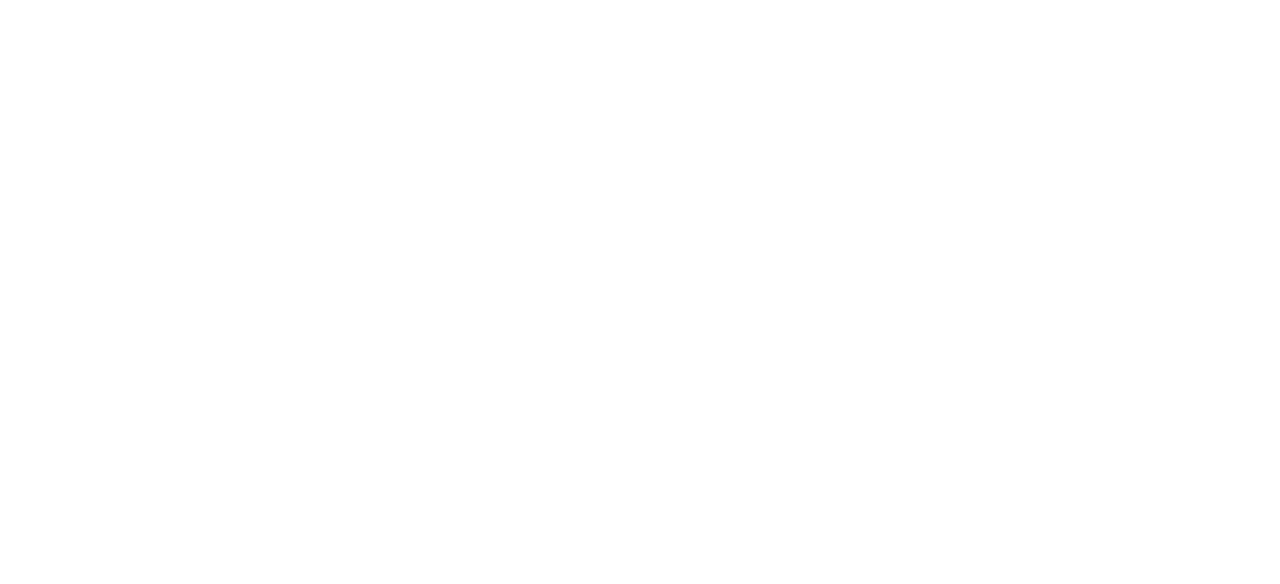
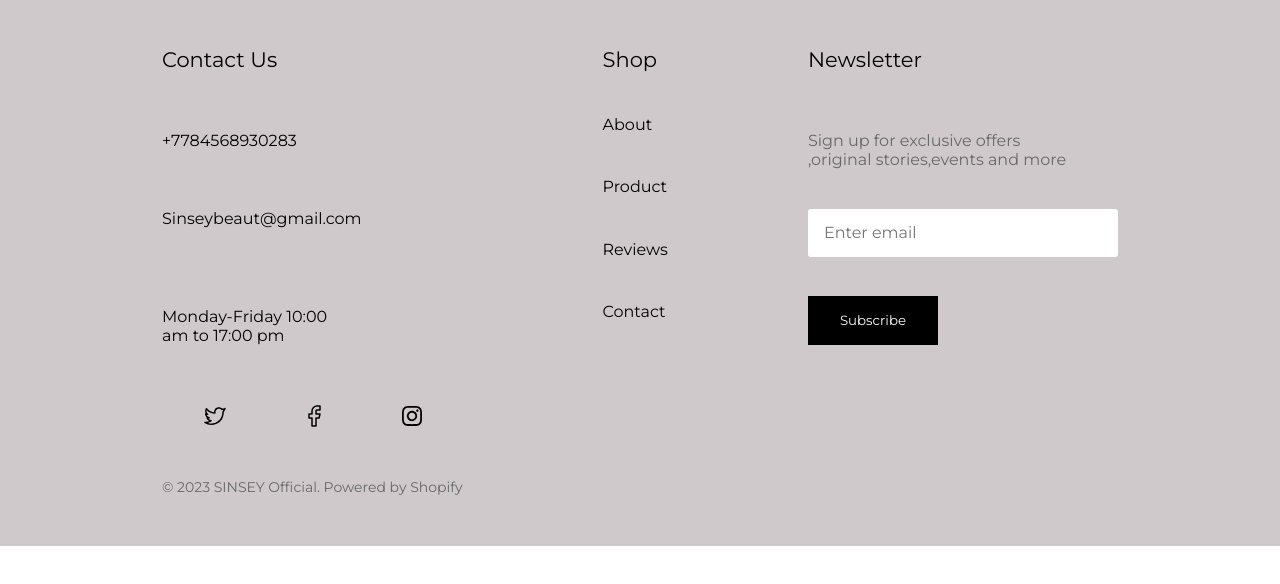
Before and after one commit to Nooruzbekck/Sinsay, a React (Vite) app: page / in a window 1280 px wide. Shown: the top 584 px of the page. Built offline with nearby package versions, Linux system fonts and the light colour scheme.

Commit message:
add footer

```diff
--- a/src/App.jsx
+++ b/src/App.jsx
@@ -1,3 +1,8 @@
+import Footer from "./components/Footer";
+import { Input } from "./components/UI/Input";
+
 export function App() {
-  return <div></div>;
+  return <div>
+    <Footer/>
+  </div>;
 }
--- a/src/assets/index.js
+++ b/src/assets/index.js
@@ -2,7 +2,7 @@
 import Burgermenu from "../assets/icon/burgerMenu.svg?react";
 import Instagram from "../assets/icon/instagram.svg?react";
 import Twitter from "../assets/icon/twitter.svg?react";
-import Facebook from "../assets/icon/bag.svg?react";
+import Facebook from "../assets/icon/facebook.svg?react";
 import Heart from "../assets/icon/heart.svg?react";
 import Search from "../assets/icon/search.svg?react";
 import People from "../assets/icon/people.svg?react";
--- /dev/null
+++ b/src/components/Footer.jsx
@@ -0,0 +1,207 @@
+import React from "react";
+import styled from "styled-components";
+import { Input } from "./UI/Input";
+import { Icons } from "../assets/index";
+
+export const Footer = () => {
+  return (
+    <StyledDiv>
+      <StyledContact>
+        <StyledA href=""> Contact Us</StyledA>
+        <br />
+        <StyledN href="">+7784568930283</StyledN>
+        <br />
+        <StyledS href="">Sinseybeaut@gmail.com</StyledS>
+        <br />
+        <br />
+        <StyledM href="">Monday-Friday 10:00 am to 17:00 pm</StyledM>
+
+        <br />
+        <StyledDIV>
+          <Icons.Twitter />
+          <Icons.Facebook />
+          <Icons.Instagram />
+        </StyledDIV>
+        <StyledOffical href="">
+          © 2023 SINSEY Official. Powered by Shopify
+        </StyledOffical>
+      </StyledContact>
+
+      <StyledComent>
+        <StyledB href="">Shop</StyledB>
+        <br />
+        <StyledO href="">About</StyledO>
+        <br />
+        <StyledC href="">Product</StyledC>
+        <br />
+        <StyledX href="">Reviews</StyledX>
+        <br />
+        <StyledL href="">Contact</StyledL>
+      </StyledComent>
+      <StyledNewsletter>
+        <StyledZ href="">Newsletter</StyledZ>
+        <br />
+<StyledComents>
+        <StyledNav href="">
+          Sign up for exclusive offers ,original stories,events and more
+        </StyledNav>
+
+        <br />
+        <StyledInput placeholder="Enter email" />
+        <br />
+        <StyledButton>Subscribe</StyledButton>
+        </StyledComents>
+      </StyledNewsletter>
+    </StyledDiv>
+  );
+};
+
+export default Footer;
+
+const StyledDiv = styled.div`
+  width: 1, 280px;
+  height: 360;
+  padding: 47px 92px 48px 92px;
+  background-color: #cfc9cb;
+  display: flex;
+  /* align-items:center; */
+  justify-content: space-around;
+`;
+const StyledOffical = styled.a`
+  font-weight: 400px;
+  font-size: 14px;
+  line-height: 19.6px;
+  color: #676869;
+  padding-top:30px;
+`;
+const StyledComents=styled.div`
+    display:flex;
+    flex-direction:column;
+    gap:10px;
+`
+const StyledContact = styled.nav`
+  display: flex;
+  flex-direction: column;
+  gap: 20px;
+`;
+const StyledDIV = styled.div`
+  display: flex;
+  align-items: center;
+  justify-content: space-around;
+`;
+const StyledInput = styled.input`
+  width: 310px;
+  height: 48.19px;
+  max-width: 310px;
+  background-color: #ffffff;
+  padding-left: 16px;
+  font-weight: 400px;
+  font-size: 16px;
+  line-height: 19px;
+  color: #171717;
+  border-radius: 3px;
+  border: none;
+`;
+
+const StyledButton = styled.button`
+  width: 130px;
+  height: 49px;
+  border: 1px;
+  background-color: #000000;
+  color: white;
+  cursor: pointer;
+`;
+const StyledNewsletter = styled.div`
+  display: flex;
+  flex-direction: column;
+  gap: 20px;
+`;
+const StyledA = styled.a`
+  font-weight: 400;
+  font-size: 21px;
+  line-height: 25.2px;
+  align-items: center;
+  color: #000000;
+`;
+const StyledComent = styled.nav`
+  display: flex;
+  flex-direction: column;
+  gap: 12px;
+`;
+const StyledB = styled.a`
+  font-weight: 400;
+  font-size: 21px;
+  line-height: 25.2px;
+  align-items: center;
+  color: #000000;
+`;
+const StyledZ = styled.a`
+  font-weight: 400;
+  font-size: 21px;
+  line-height: 25.2px;
+  align-items: center;
+  color: #000000;
+`;
+const StyledN = styled.a`
+  width: 148px;
+  height: 19;
+  font-weight: 400;
+  font-size: 16px;
+  line-height: 19.2px;
+  align-items: center;
+  color: #000000;
+`;
+const StyledS = styled.a`
+  width: 148px;
+  height: 19;
+  font-weight: 400;
+  font-size: 16px;
+  line-height: 19.2px;
+  align-items: center;
+  color: #000000;
+`;
+const StyledM = styled.a`
+  width: 166px;
+  font-weight: 400;
+  font-size: 16px;
+  line-height: 19.2px;
+  align-items: center;
+  color: #000000;
+`;
+
+const StyledO = styled.a`
+  font-weight: 400;
+  font-size: 16px;
+  line-height: 19.2px;
+  align-items: center;
+  color: #000000;
+`;
+const StyledC = styled.a`
+  font-weight: 400;
+  font-size: 16px;
+  line-height: 19.2px;
+  align-items: center;
+  color: #000000;
+`;
+const StyledX = styled.a`
+  font-weight: 400;
+  font-size: 16px;
+  line-height: 19.2px;
+  align-items: center;
+  color: #000000;
+`;
+const StyledL = styled.a`
+  font-weight: 400;
+  font-size: 16px;
+  line-height: 19.2px;
+  align-items: center;
+  color: #000000;
+`;
+const StyledNav = styled.a`
+  width: 280px;
+  font-weight: 400;
+  font-size: 16px;
+  line-height: 19.2px;
+  align-items: center;
+  color: #676869;
+`;
```
